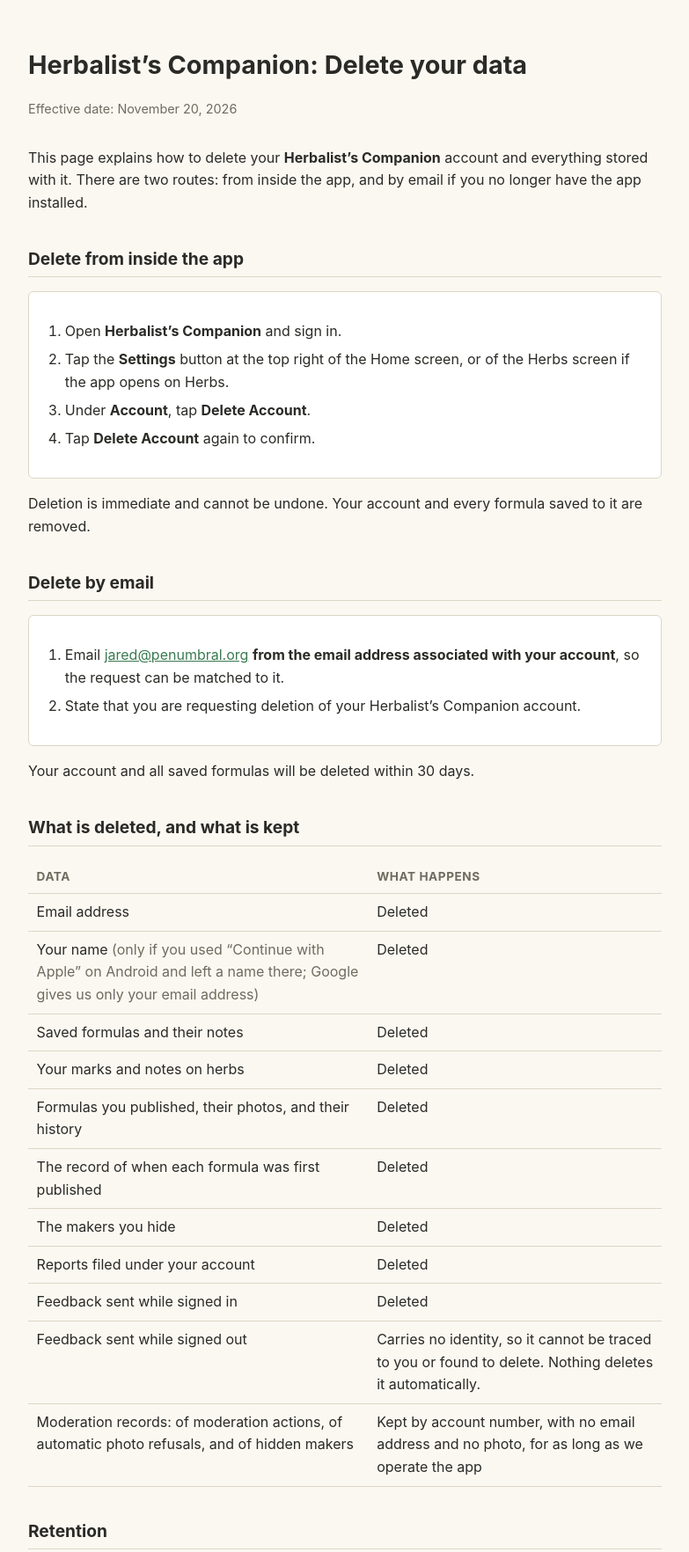
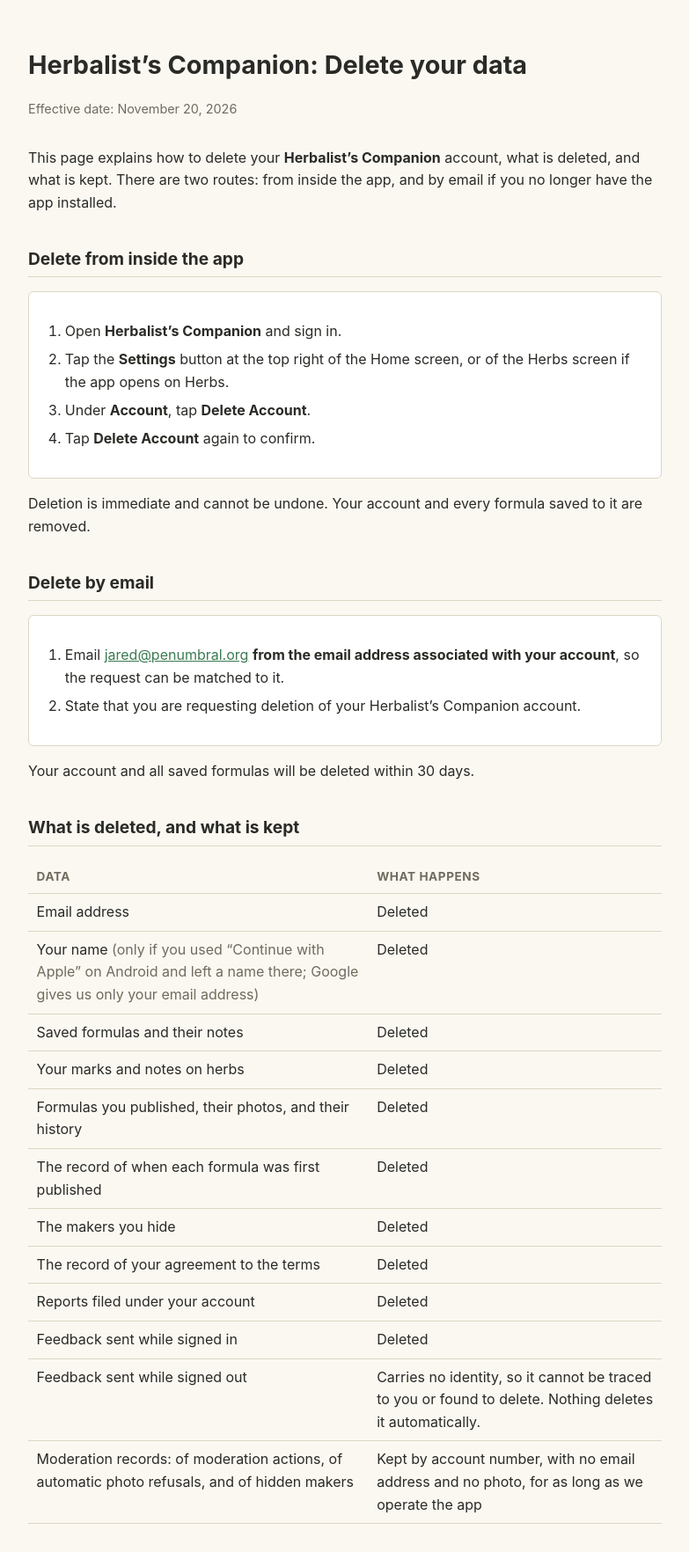
Before and after one commit to jpayne8888/herbal-companion-legal, a plain HTML site: page delete-data.html in a window 1280 px wide. Shown: the top 1764 px of the page at 88% size, without its empty margins (248-1031 px from the left). Drawn offline with Linux system fonts and the light colour scheme.

Commit message:
Delete-data page: the terms agreement record is deleted, and the opening says what the page covers

```diff
--- a/delete-data.html
+++ b/delete-data.html
@@ -34,7 +34,7 @@
 <p class="updated">Effective date: November 20, 2026</p>
 
 <p>This page explains how to delete your <strong>Herbalist&rsquo;s Companion</strong>
-account and everything stored with it. There are two routes: from inside the
+account, what is deleted, and what is kept. There are two routes: from inside the
 app, and by email if you no longer have the app installed.</p>
 
 <h2>Delete from inside the app</h2>
@@ -102,6 +102,10 @@ saved to it are removed.</p>
     <td>Deleted</td>
   </tr>
   <tr>
+    <td>The record of your agreement to the terms</td>
+    <td>Deleted</td>
+  </tr>
+  <tr>
     <td>Reports filed under your account</td>
     <td>Deleted</td>
   </tr>
```
